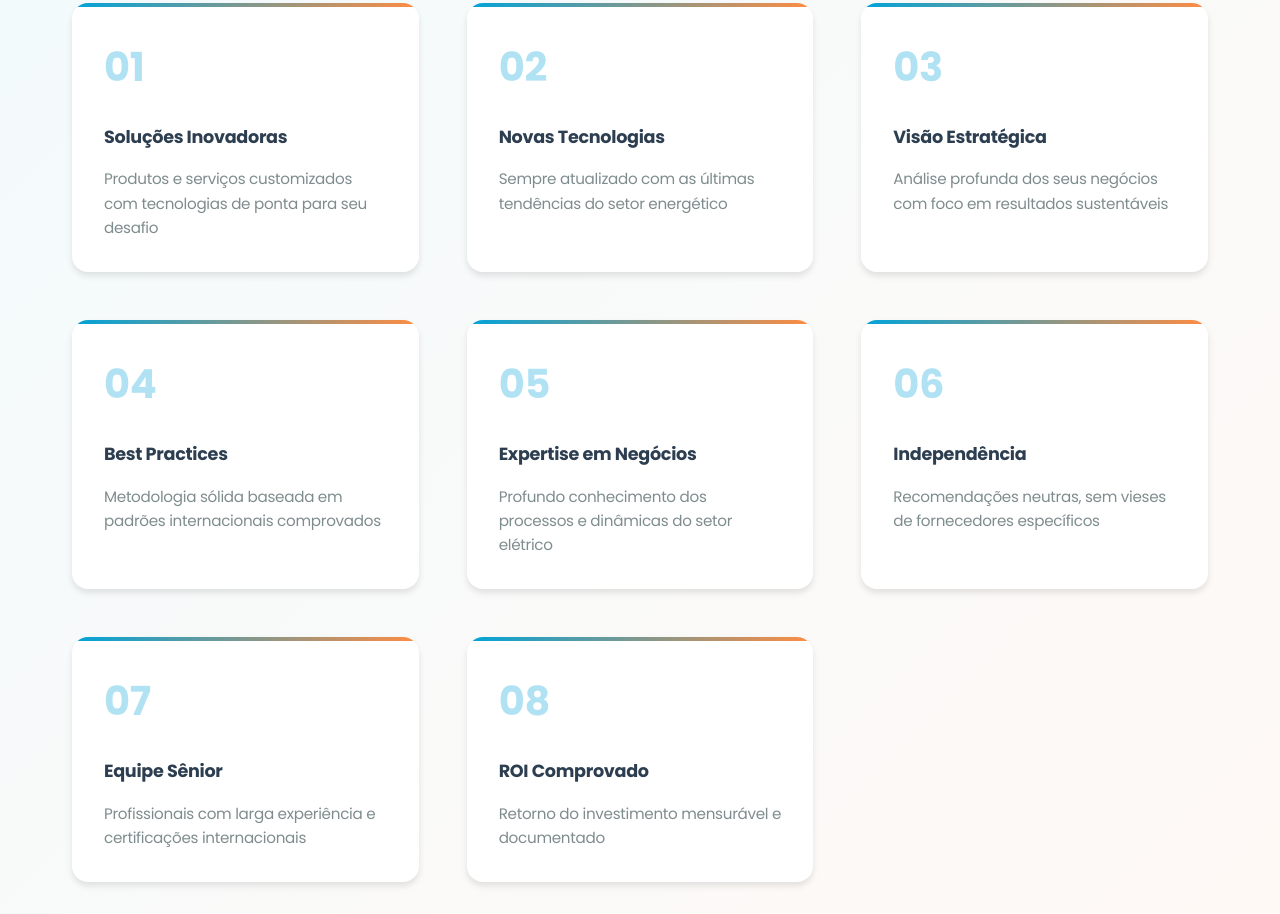
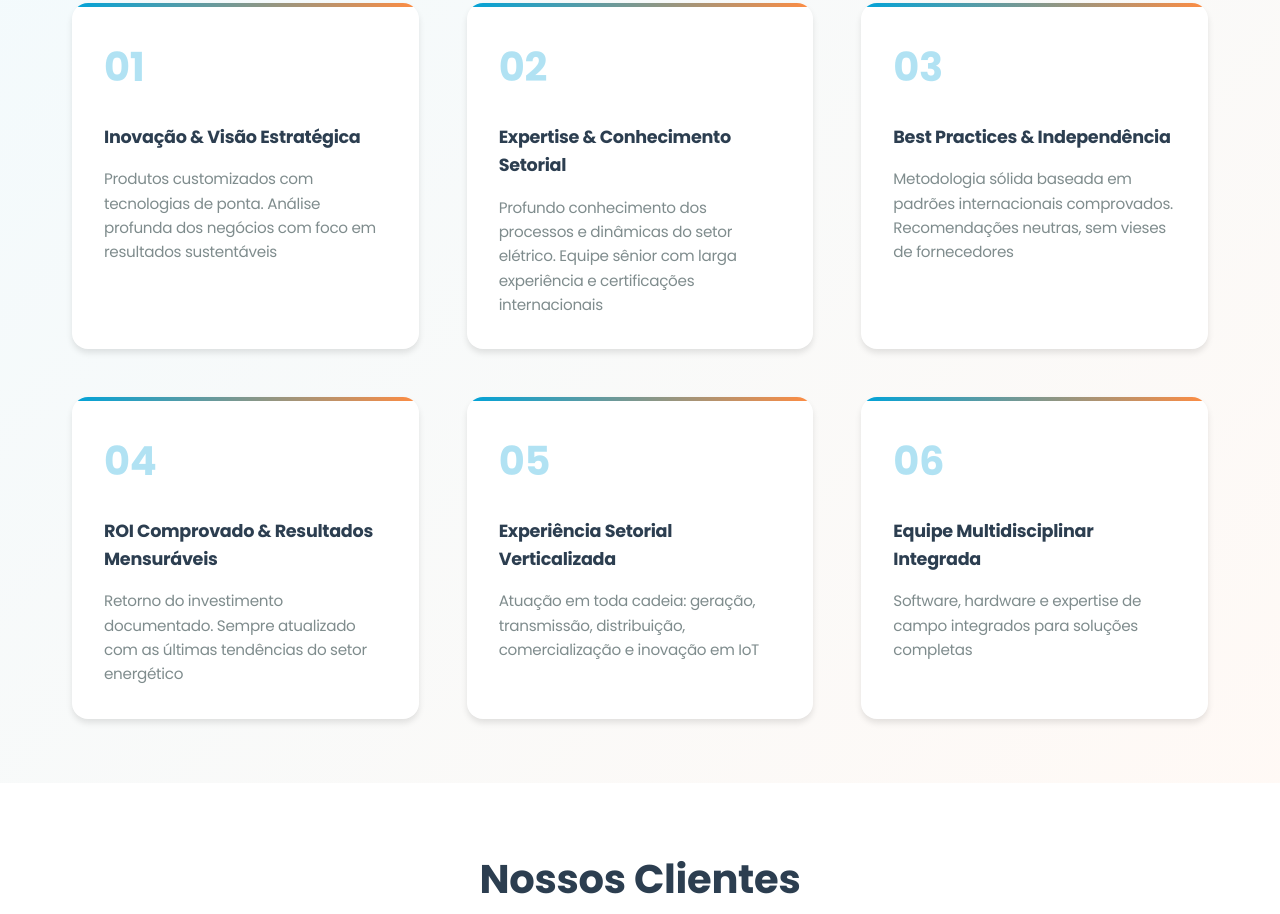
Before and after one commit to fagnergs/jsmc-website, a website: page index.html in a window 1280 px wide. Shown: the part 3214-4128 px from the top of the page. Drawn offline with Linux system fonts and the light colour scheme.

Commit message:
feat: ajustes v3 - processos energia, logos clientes, imagem turbina, remover tech mentions

```diff
--- a/index.html
+++ b/index.html
@@ -221,43 +221,33 @@
             <div class="differentials-grid">
                 <div class="differential-card">
                     <div class="card-number">01</div>
-                    <h4>Soluções Inovadoras</h4>
-                    <p>Produtos e serviços customizados com tecnologias de ponta para seu desafio</p>
+                    <h4>Inovação & Visão Estratégica</h4>
+                    <p>Produtos customizados com tecnologias de ponta. Análise profunda dos negócios com foco em resultados sustentáveis</p>
                 </div>
                 <div class="differential-card">
                     <div class="card-number">02</div>
-                    <h4>Novas Tecnologias</h4>
-                    <p>Sempre atualizado com as últimas tendências do setor energético</p>
+                    <h4>Expertise & Conhecimento Setorial</h4>
+                    <p>Profundo conhecimento dos processos e dinâmicas do setor elétrico. Equipe sênior com larga experiência e certificações internacionais</p>
                 </div>
                 <div class="differential-card">
                     <div class="card-number">03</div>
-                    <h4>Visão Estratégica</h4>
-                    <p>Análise profunda dos seus negócios com foco em resultados sustentáveis</p>
+                    <h4>Best Practices & Independência</h4>
+                    <p>Metodologia sólida baseada em padrões internacionais comprovados. Recomendações neutras, sem vieses de fornecedores</p>
                 </div>
                 <div class="differential-card">
                     <div class="card-number">04</div>
-                    <h4>Best Practices</h4>
-                    <p>Metodologia sólida baseada em padrões internacionais comprovados</p>
+                    <h4>ROI Comprovado & Resultados Mensuráveis</h4>
+                    <p>Retorno do investimento documentado. Sempre atualizado com as últimas tendências do setor energético</p>
                 </div>
                 <div class="differential-card">
                     <div class="card-number">05</div>
-                    <h4>Expertise em Negócios</h4>
-                    <p>Profundo conhecimento dos processos e dinâmicas do setor elétrico</p>
+                    <h4>Experiência Setorial Verticalizada</h4>
+                    <p>Atuação em toda cadeia: geração, transmissão, distribuição, comercialização e inovação em IoT</p>
                 </div>
                 <div class="differential-card">
                     <div class="card-number">06</div>
-                    <h4>Independência</h4>
-                    <p>Recomendações neutras, sem vieses de fornecedores específicos</p>
-                </div>
-                <div class="differential-card">
-                    <div class="card-number">07</div>
-                    <h4>Equipe Sênior</h4>
-                    <p>Profissionais com larga experiência e certificações internacionais</p>
-                </div>
-                <div class="differential-card">
-                    <div class="card-number">08</div>
-                    <h4>ROI Comprovado</h4>
-                    <p>Retorno do investimento mensurável e documentado</p>
+                    <h4>Equipe Multidisciplinar Integrada</h4>
+                    <p>Software, hardware e expertise de campo integrados para soluções completas</p>
                 </div>
             </div>
         </div>
@@ -365,7 +355,10 @@
                         </div>
                     </div>
                 </div>
-                <form class="contact-form" id="contactForm">
+                <div>
+                    <iframe width="100%" height="400" style="border:0; border-radius: 8px;" loading="lazy" allowfullscreen="" referrerpolicy="no-referrer-when-downgrade" src="https://www.google.com/maps/embed?pb=!1m18!1m12!1m3!1d3703.6748577234376!2d-47.56209392346904!3d-22.406944371151823!2m3!1f0!2f0!3f0!3m2!1i1024!2i768!4f13.1!3m3!1m2!1s0x94b9499d9999d9d9%3A0x1234567890abcdef!2sRio%20Claro%2C%20SP!5e0!3m2!1spt-BR!2sbr!4v1234567890123" title="Rio Claro, São Paulo"></iframe>
+                </div>
+            </div>
                     <div class="form-group">
                         <label for="name">Nome Completo</label>
                         <input type="text" id="name" name="name" required>
@@ -408,14 +401,14 @@
                     <h4>JSMC Soluções</h4>
                     <p>Gestão de Negócios - Consultoria em Energia</p>
                     <div class="social-links">
+                        <a href="#" aria-label="LinkedIn">
+                            <svg viewBox="0 0 24 24" xmlns="http://www.w3.org/2000/svg">
+                                <path d="M20.447 20.452h-3.554v-5.569c0-1.328-.475-2.236-1.986-2.236-1.081 0-1.722.731-2.004 1.438-.103.249-.129.597-.129.946v5.421h-3.554s.05-8.805 0-9.722h3.554v1.377c.43-.665 1.198-1.61 2.914-1.61 2.122 0 3.709 1.388 3.709 4.372v5.583zM5.337 8.855c-1.144 0-1.915-.759-1.915-1.712 0-.956.77-1.71 1.957-1.71 1.188 0 1.914.754 1.938 1.71 0 .953-.75 1.712-1.98 1.712zm1.6 11.597H3.738V9.69h3.199v10.762zM22.225 0H1.771C.792 0 0 .774 0 1.729v20.542C0 23.227.792 24 1.771 24h20.451C23.2 24 24 23.227 24 22.271V1.729C24 .774 23.2 0 22.225 0z" fill="#00A3D9"/>
+                            </svg>
+                        </a>
                         <a href="#" aria-label="Facebook">
                             <svg viewBox="0 0 24 24" xmlns="http://www.w3.org/2000/svg">
-                                <path d="M12 2C6.48 2 2 6.48 2 12s4.48 10 10 10 10-4.48 10-10S17.52 2 12 2zm3.5 10h-3v8h-2v-8h-2v-2h2V9c0-2.21 1.13-3.5 3.41-3.5 1.04 0 1.94.08 2.2.12v2.55h-1.51c-1.18 0-1.41.56-1.41 1.39v1.83h2.83l-.29 2.61z" fill="#00A3D9"/>
-                            </svg>
-                        </a>
-                        <a href="#" aria-label="LinkedIn">
-                            <svg viewBox="0 0 24 24" xmlns="http://www.w3.org/2000/svg">
-                                <path d="M12 2C6.48 2 2 6.48 2 12s4.48 10 10 10 10-4.48 10-10S17.52 2 12 2zM8.5 15.5h-1.5v-6h1.5v6zM7.75 8.5c-.41 0-.75-.34-.75-.75s.34-.75.75-.75.75.34.75.75-.34.75-.75.75zm8.25 7c0 .41-.34.75-.75.75h-1.5v-2.5c0-.83-.67-1.5-1.5-1.5s-1.5.67-1.5 1.5v2.5h-1.5v-6h1.5v.75c.44-.67 1.33-1.25 2.5-1.25 1.93 0 3.25 1.57 3.25 3.5v3z" fill="#00A3D9"/>
+                                <path d="M24 12.073c0-6.627-5.373-12-12-12s-12 5.373-12 12c0 5.99 4.388 10.954 10.125 11.854v-8.385H7.078v-3.47h3.047V9.43c0-3.007 1.792-4.669 4.533-4.669 1.312 0 2.686.235 2.686.235v2.953H15.83c-1.491 0-1.956.925-1.956 1.874v2.25h3.328l-.532 3.47h-2.796v8.385C19.612 23.027 24 18.062 24 12.073z" fill="#00A3D9"/>
                             </svg>
                         </a>
                     </div>
@@ -432,7 +425,6 @@
                 <div class="footer-section">
                     <h4>Contato Direto</h4>
                     <p>João de Souza<br>Diretor Executivo<br><a href="tel:+5511991940590">(11) 99194-0590</a></p>
-                    <p>Fagner Silva<br>Tecnologia & Projetos<br><a href="tel:+552199254456">(21) 99254-456</a></p>
                 </div>
             </div>
             <div class="footer-bottom">
```
